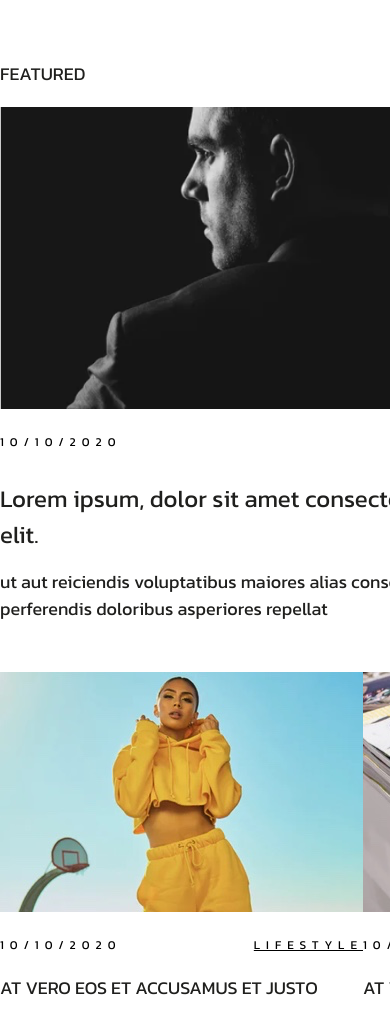
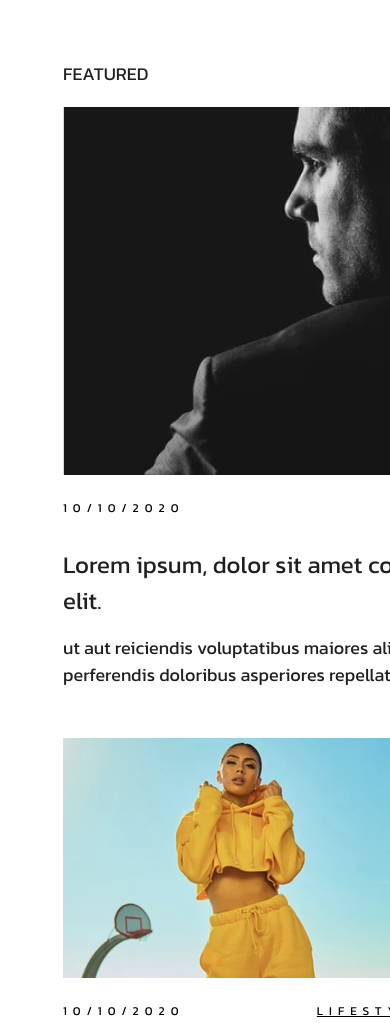
Before and after one commit to yuriikhomych23/SUFFIXX, a plain HTML site: page index.html in a window 390 px wide. Shown: the part 570-1593 px from the top of the page. Drawn offline with Linux system fonts and the light colour scheme.

Commit message:
Sample code

```diff
--- a/css/index.css
+++ b/css/index.css
@@ -101,17 +101,20 @@
     width: 100%;
     max-width: 1220px;
     margin: 0 auto;
+    padding: 0 63px;
 }
 .container__second {
     width: 100%;
     max-width: 1220px;
     margin: 0 auto;
+    padding: 0 63px;
 }
 
 .container__third {
     width: 100%;
     max-width: 1220px;
     margin: 0 auto;
+    padding: 0 63px;
 }
 
 
@@ -309,7 +312,7 @@
 
 /* INTRO */
 
-@media (max-width: 970px) {
+@media (max-width: 1220px) {
 
     .philip__martin {
         width: 620px;
@@ -345,21 +348,5 @@
     }
 }
 
-@media (max-width: 970px) {
-    .container__first {
-        width: 100%;
-        height: 1200px;
-    }
-    .first__section__image__main {
-        display: flex;
-        justify-content: space-around;
-    }
-    .screen {
-        width: 455px;
-        height: 302px;
-    }
-    .biocarbon {
-        width: 455px;
-        height: 302px;
-    }
-}
+
+@media (max-width: )
```
